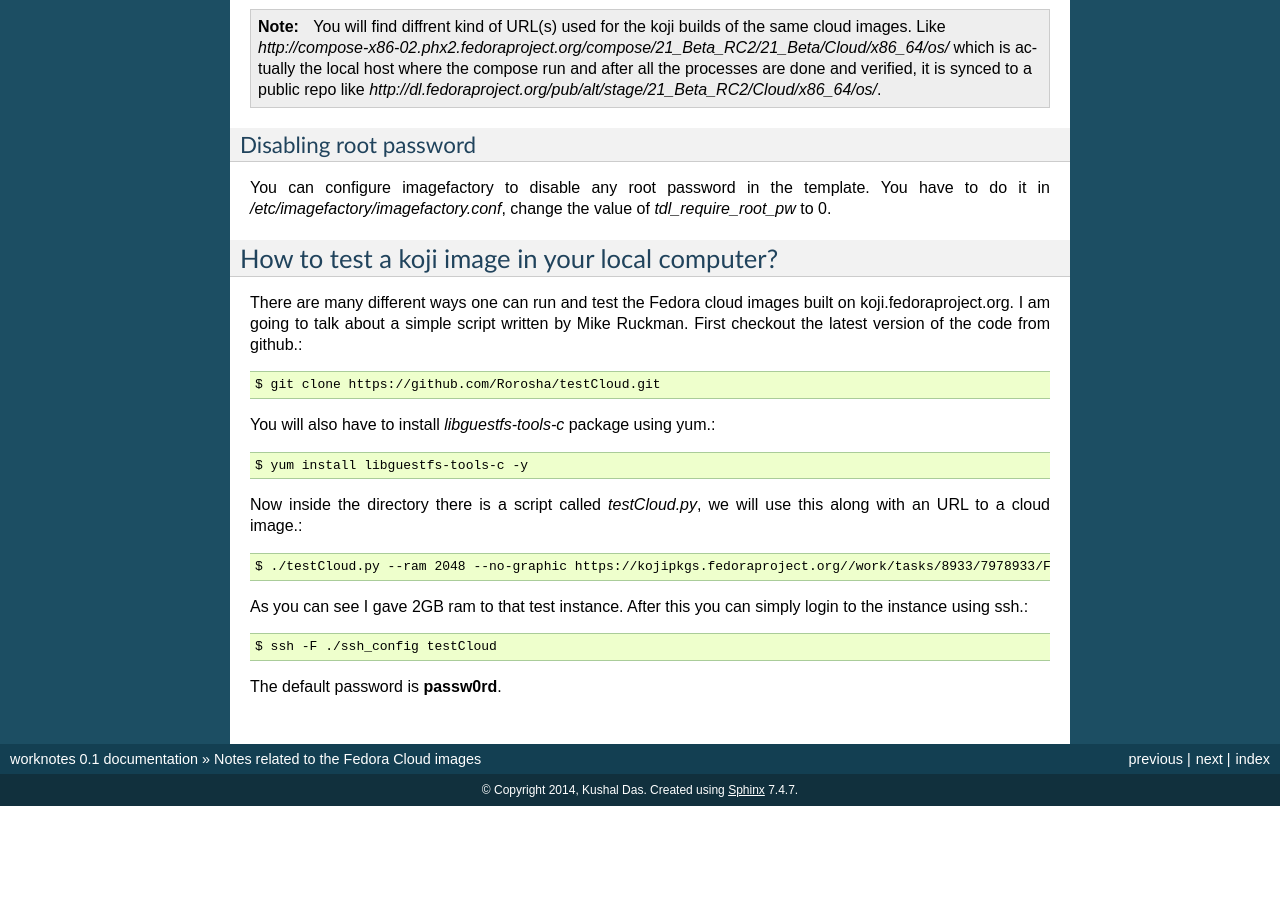
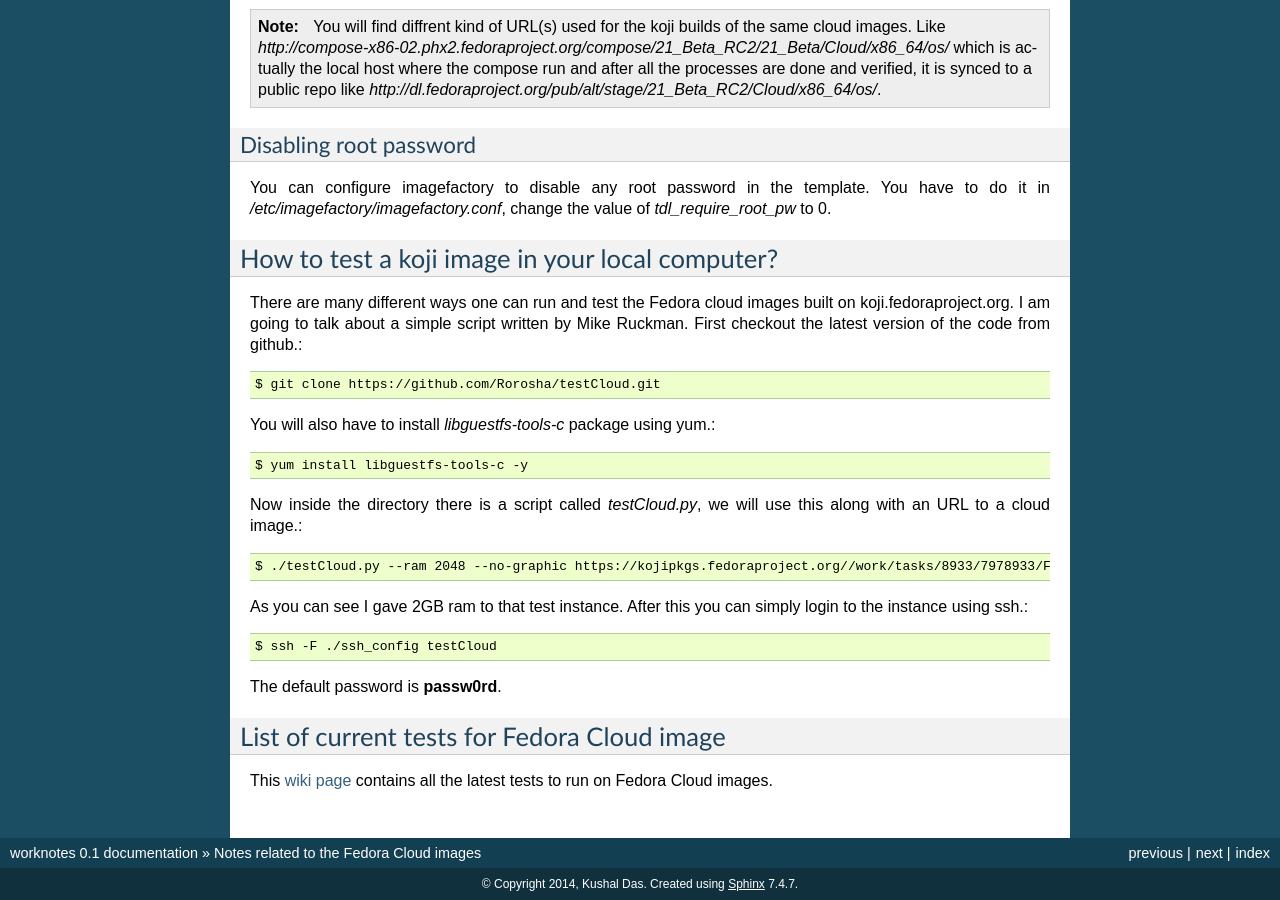
Before and after one commit to kushaldas/worknotes, a Sphinx documentation site: the page built from docs/cloudimages.rst, in a window 1280 px wide and 900 px high, scrolled down 1497 px. Built offline with Sphinx 7.4.7, drawn with Linux system fonts in a browser that asks for light colours; before the commit the page ends 2303 px from its top, so only the background shows below that; some of the changed text lies outside the part shown.

Commit message:
Adds link to tests.

```diff
--- a/docs/cloudimages.rst
+++ b/docs/cloudimages.rst
@@ -108,3 +108,8 @@
     $ ssh -F ./ssh_config testCloud
 
 The default password is **passw0rd**.
+
+List of current tests for Fedora Cloud image
+---------------------------------------------
+
+This `wiki page <https://fedoraproject.org/wiki/Test_Results:Current_Cloud_Test>`_ contains all the latest tests to run on Fedora Cloud images.
```
